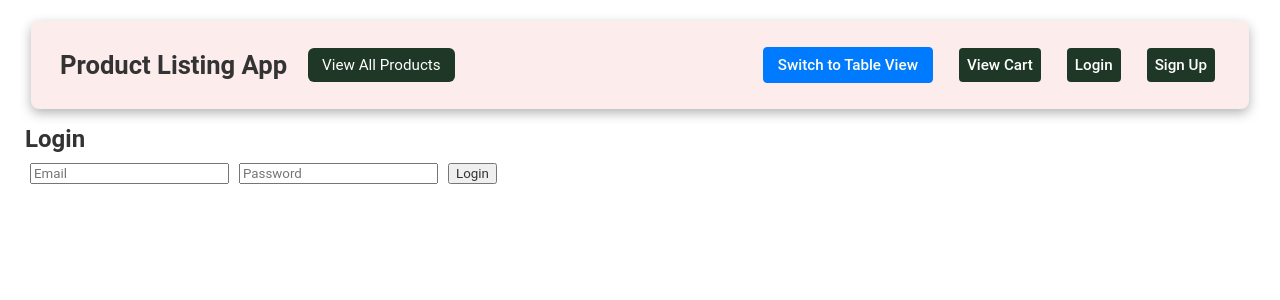
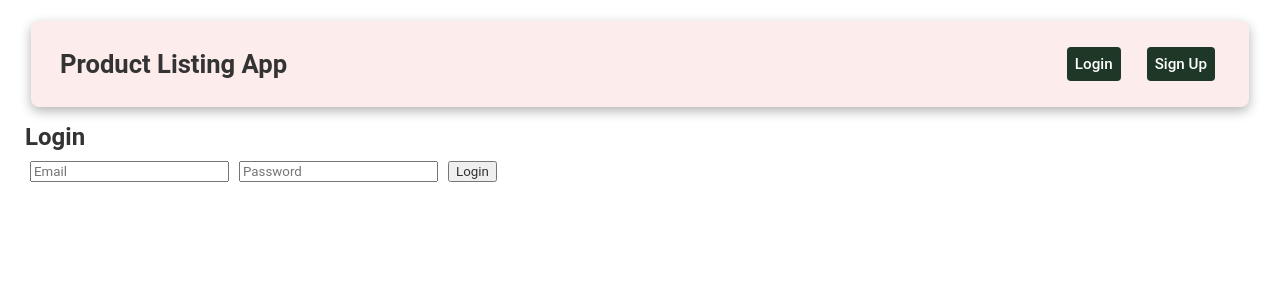
Before and after one commit to kakuly04/Product-Listing-Application, a React (Create React App) app in the folder listing-app/: page /login in a window 1280 px wide. Shown: the top 300 px of the page. Built offline with nearby package versions, Linux system fonts and the light colour scheme.

Commit message:
edited navbar

```diff
--- a/listing-app/src/NavBar.js
+++ b/listing-app/src/NavBar.js
@@ -1,6 +1,7 @@
 import { Link } from "react-router-dom";
-
+import {auth } from "./firebase";
 const NavBar = ({viewMode, setViewMode}) => {
+    const user = auth.currentUser;
     const toggleViewMode = () => {
         setViewMode((prev) => !prev);
     };
@@ -9,13 +10,15 @@ const NavBar = ({viewMode, setViewMode}) => {
         <nav className="navbar">
             <div className="navbar-brand">
                 <h2>Product Listing App</h2>
-                <Link to="/" className="nav-main-button">View All Products</Link>
+                {user && <Link to="/" className="nav-main-button">View All Products</Link>}
             </div>
             <div className="navbar-links">
+                {user &&
                 <button onClick={toggleViewMode}>
                     {viewMode ? "Switch to Table View" : "Switch to Grid View"}
                 </button>
-                <Link to="/cart">View Cart</Link>
+                }
+                { user && <Link to="/cart">View Cart</Link>}
                 <Link to="/login">Login</Link>
                 <Link to="/signup">Sign Up</Link>
             </div>
--- a/listing-app/src/index.css
+++ b/listing-app/src/index.css
@@ -246,3 +246,7 @@
 .product-table-card-body button:hover {
   background-color: #0056b3;
 }
+
+.cart-total{
+  text-align: center;
+}
--- a/listing-app/src/pages/Cart.js
+++ b/listing-app/src/pages/Cart.js
@@ -30,7 +30,7 @@ const Cart = ({viewMode}) => {
                             <h3>{product.title}</h3>
                             <h4>₹{product.price}</h4>
                             <p>{product.stock} pieces left. Hurry!</p>
-                            <button onClick = {() => removeFromCart(product)}>Remove From Cart</button>
+                            <button onClick = {() => removeFromCart(product.id)}>Remove From Cart</button>
                         </div>
                     </div>
                 ))}
@@ -45,13 +45,17 @@ const Cart = ({viewMode}) => {
                             <h4>Serial Number: {product.id}</h4>
                             <h4>₹{product.price}</h4>
                             <p>{product.stock} pieces left. Hurry!</p>
-                            <button onClick = {() => removeFromCart(product)}>Remove From Cart</button>
+                            <button onClick = {() => removeFromCart(product.id)}>Remove From Cart</button>
                         </div>
                     </div>
                 ))}
             </div>
         )}
+        <div className="cart-total">
+            <h2>Total Payment Needed: ₹{totalPrice}</h2>
+        </div>
         </>
+
     );
 
 }
```
